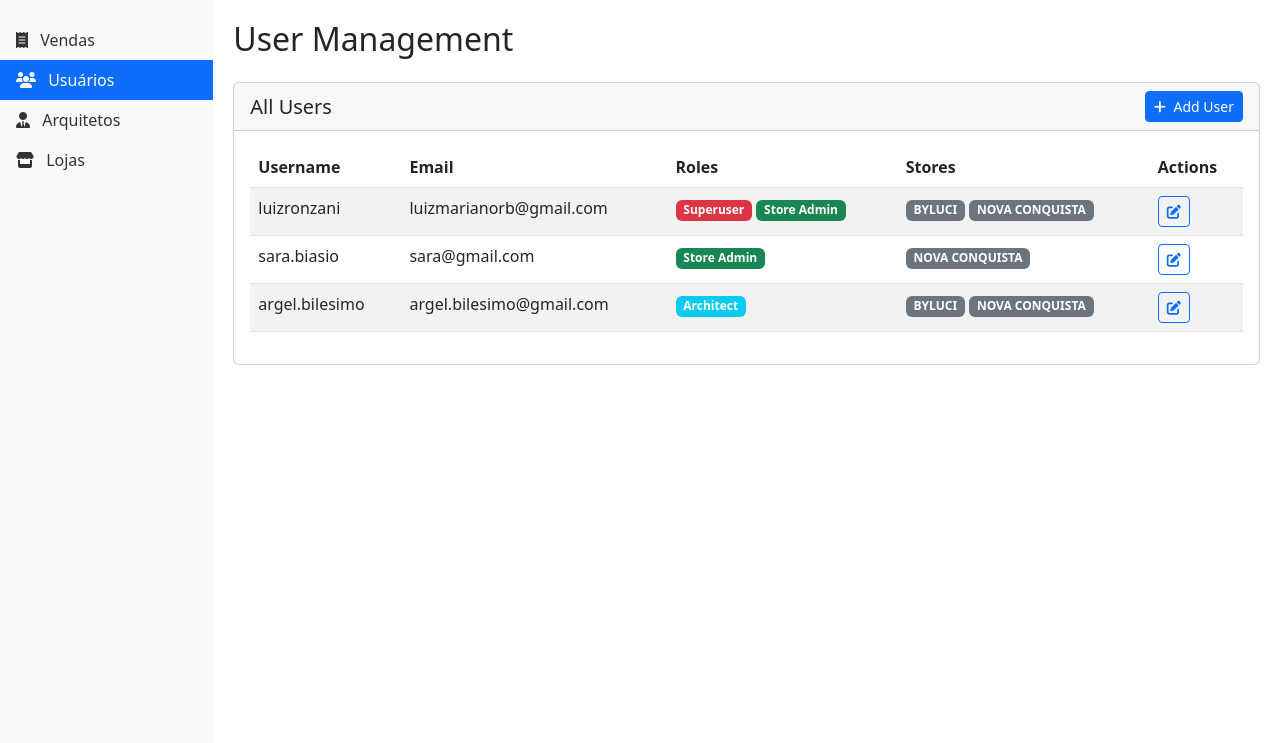
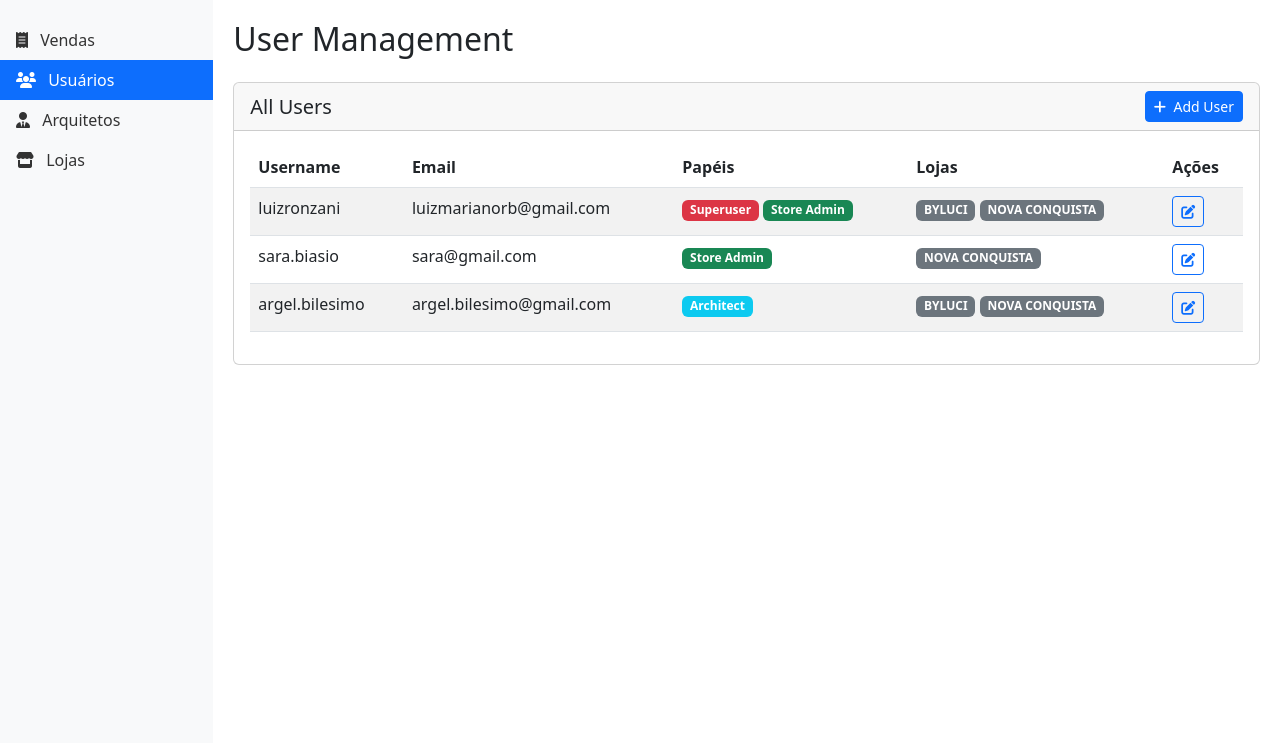
Before and after one commit to luizronzani/FinArch, a Django app: page /users/ in a window 1280 px wide. Shown: the part 56-799 px from the top of the page. Run offline with Django 5.2, Linux system fonts and the light colour scheme; a user stored in the database is signed in; data comes from the database, SQL or seed files in the repository; both versions use the stored data as it was after the commit.

Commit message:
adicionei o requirements, alterei o front e criei novos grupos e permissoes

```diff
--- a/core/templates/core/store_list.html
+++ b/core/templates/core/store_list.html
@@ -18,10 +18,10 @@
             <table class="table table-striped table-hover">
                 <thead>
                     <tr>
-                        <th>Name</th>
-                        <th>Address</th>
+                        <th>Nome</th>
+                        <th>Endereço</th>
                         <th>Admin</th>
-                        <th>Actions</th>
+                        <th>Ações</th>
                     </tr>
                 </thead>
                 <tbody>
--- a/core/templates/core/user_list.html
+++ b/core/templates/core/user_list.html
@@ -20,9 +20,9 @@
                     <tr>
                         <th>Username</th>
                         <th>Email</th>
-                        <th>Roles</th>
-                        <th>Stores</th>
-                        <th>Actions</th>
+                        <th>Papéis</th>
+                        <th>Lojas</th>
+                        <th>Ações</th>
                     </tr>
                 </thead>
                 <tbody>
```
Also changed, not shown: db.sqlite3.
